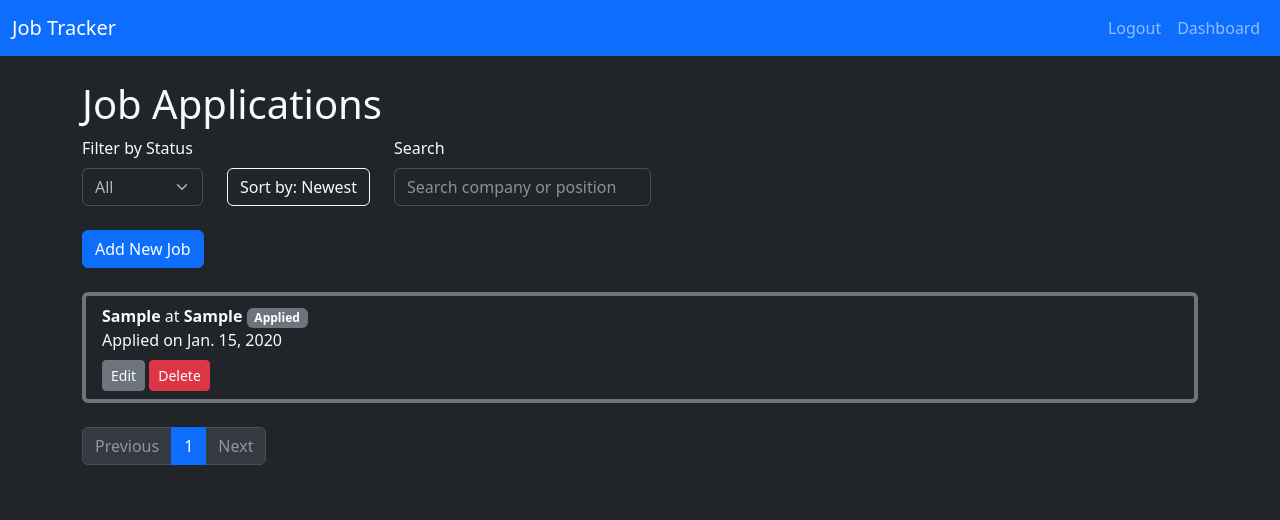
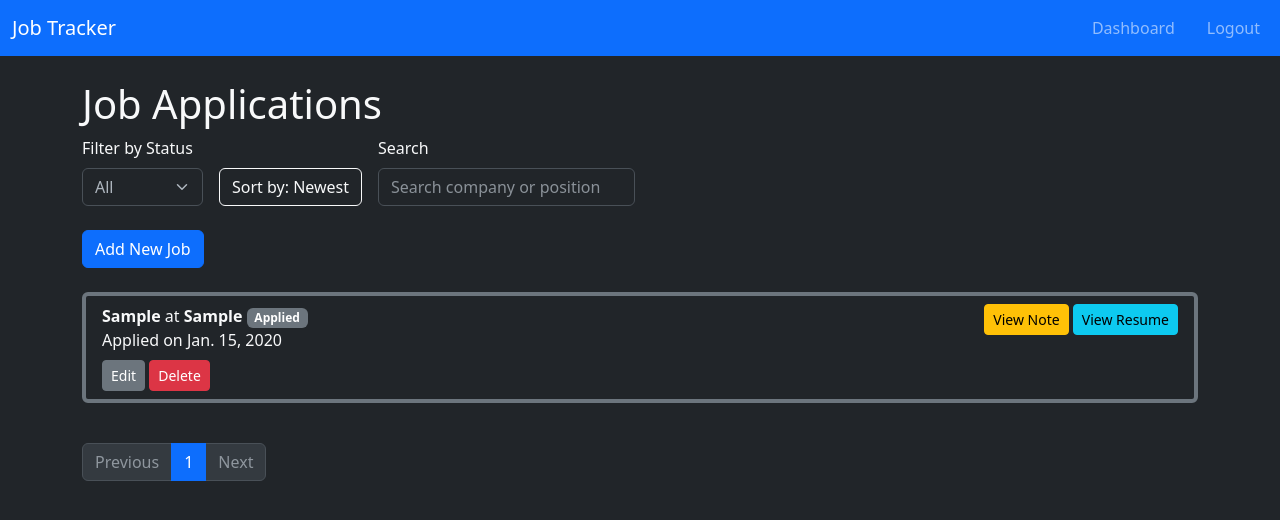
Before and after one commit to ITsFlaviiFTW/job-tracker, a Django app: page / in a window 1280 px wide. Shown: the top 520 px of the page. Run offline with Django 5.2, Linux system fonts and the light colour scheme; a user stored in the database is signed in; tables that the repository leaves empty hold one stand-in row (values such as "Sample post").

Commit message:
added a view note/view resume buttons. slight problem with how viewing the note works, it's like a js alert that shuts down after a couple of seconds and will not let me view the note more than once. also made a couple nice changes to the UI so it looks nicer.

```diff
--- a/jobtracker/templates/jobtracker/base.html
+++ b/jobtracker/templates/jobtracker/base.html
@@ -12,11 +12,11 @@
             <div class="collapse navbar-collapse">
                 <ul class="navbar-nav ms-auto">
                     {% if user.is_authenticated %}
+                        <li class="nav-item me-3">
+                            <a class="nav-link" href="{% url 'dashboard' %}">Dashboard</a>
+                        </li>
                         <li class="nav-item">
                             <a class="nav-link" href="{% url 'logout' %}">Logout</a>
-                        </li>
-                        <li class ="nav-item">
-                            <a class="nav-link" href="{% url 'dashboard' %}"> Dashboard </a>
                         </li>
                     {% else %}
                         <li class="nav-item">
--- a/jobtracker/templates/jobtracker/job_list.html
+++ b/jobtracker/templates/jobtracker/job_list.html
@@ -5,9 +5,9 @@
 {% block content %}
 <h1>Job Applications</h1>
 
-<!-- Filter + Sort Form -->
+<!-- Filter + Sort + Search Form -->
 <form method="get" class="mb-4">
-    <div class="row">
+  <div class="row g-3">
     <div class="col-auto">
       <label for="status" class="form-label">Filter by Status</label>
       <select name="status" class="form-select" onchange="this.form.submit()">
@@ -18,17 +18,11 @@
         <option value="rejected" {% if status_filter == 'rejected' %}selected{% endif %}>Rejected</option>
       </select>
     </div>
-
     <div class="col-auto align-self-end">
-            <!-- toggle sort on submit -->
       <input type="hidden" name="sort" value="{% if sort_order == 'asc' %}desc{% else %}asc{% endif %}">
       <button type="submit" class="btn btn-outline-light">
         Sort by:
-                {% if sort_order == 'asc' %}
-                    Oldest
-                {% else %}
-                    Newest
-                {% endif %}
+        {% if sort_order == 'asc' %}Oldest{% else %}Newest{% endif %}
       </button>
     </div>
     <div class="col-auto">
@@ -40,36 +34,75 @@
   </div>
 </form>
 
-<!-- Add Job Button -->
 <a href="{% url 'job_create' %}" class="btn btn-primary mb-4">Add New Job</a>
 
 <!-- Job List -->
 <ul class="list-group">
   {% for job in jobs %}
-        <li class="list-group-item bg-dark text-light border-start border-4
+    <li class="list-group-item mb-3 bg-dark text-light border-start border-4
         {% if job.status == 'interview' %}border-warning
         {% elif job.status == 'offer' %}border-success
         {% elif job.status == 'rejected' %}border-danger
         {% else %}border-secondary{% endif %}">
+
+      <!-- Top row: title + View Note/Resume -->
+      <div class="d-flex justify-content-between align-items-start">
+        <div>
           <strong>{{ job.position }}</strong> at <strong>{{ job.company }}</strong>
           <span class="badge bg-secondary">{{ job.get_status_display }}</span>
           <div>Applied on {{ job.applied_date }}</div>
+        </div>
+        <div class="text-end">
+          {% if job.notes %}
+            <button class="btn btn-sm btn-warning mb-1"
+                    onclick="toggleNote({{ job.id }})">
+              View Note
+            </button>
+          {% endif %}
+          {% if job.resume %}
+            <a href="{{ job.resume.url }}" target="_blank"
+               class="btn btn-sm btn-info mb-1">
+              View Resume
+            </a>
+          {% endif %}
+        </div>
+      </div>
+
+      <!-- Edit/Delete row -->
       <div class="mt-2">
         <a href="{% url 'job_update' job.pk %}" class="btn btn-sm btn-secondary">Edit</a>
         <a href="{% url 'job_delete' job.pk %}" class="btn btn-sm btn-danger">Delete</a>
       </div>
+
+      <!-- Collapsible Note -->
+      {% if job.notes %}
+        <div id="note-{{ job.id }}" class="alert alert-warning mt-2 d-none">
+          <div class="d-flex justify-content-between">
+            <strong>Note</strong>
+            <button class="btn-close btn-close-white btn-sm"
+                    onclick="toggleNote({{ job.id }})"></button>
+          </div>
+          <p class="mb-0">{{ job.notes }}</p>
+        </div>
+      {% endif %}
+
     </li>
   {% empty %}
     <li class="list-group-item bg-dark text-light">No job applications yet.</li>
   {% endfor %}
 </ul>
 
-<!-- pagination -->
+<!-- Pagination -->
 <nav aria-label="Job pagination" class="mt-4">
   <ul class="pagination">
     {% if page_obj.has_previous %}
       <li class="page-item">
-        <a class="page-link" href="?page={{ page_obj.previous_page_number }}&sort={{ sort_order }}{% if status_filter %}&status={{ status_filter }}{% endif %}{% if search_query %}&search={{ search_query }}{% endif %}">Previous</a>
+        <a class="page-link"
+           href="?page={{ page_obj.previous_page_number }}&sort={{ sort_order }}
+                  {% if status_filter %}&status={{ status_filter }}{% endif %}
+                  {% if search_query %}&search={{ search_query }}{% endif %}">
+          Previous
+        </a>
       </li>
     {% else %}
       <li class="page-item disabled"><span class="page-link">Previous</span></li>
@@ -77,13 +110,23 @@
 
     {% for num in page_obj.paginator.page_range %}
       <li class="page-item {% if page_obj.number == num %}active{% endif %}">
-        <a class="page-link" href="?page={{ num }}&sort={{ sort_order }}{% if status_filter %}&status={{ status_filter }}{% endif %}{% if search_query %}&search={{ search_query }}{% endif %}">{{ num }}</a>
+        <a class="page-link"
+           href="?page={{ num }}&sort={{ sort_order }}
+                  {% if status_filter %}&status={{ status_filter }}{% endif %}
+                  {% if search_query %}&search={{ search_query }}{% endif %}">
+          {{ num }}
+        </a>
       </li>
     {% endfor %}
 
     {% if page_obj.has_next %}
       <li class="page-item">
-        <a class="page-link" href="?page={{ page_obj.previous_page_number }}&sort={{ sort_order }}{% if status_filter %}&status={{ status_filter }}{% endif %}{% if search_query %}&search={{ search_query }}{% endif %}">Next</a>
+        <a class="page-link"
+           href="?page={{ page_obj.next_page_number }}&sort={{ sort_order }}
+                  {% if status_filter %}&status={{ status_filter }}{% endif %}
+                  {% if search_query %}&search={{ search_query }}{% endif %}">
+          Next
+        </a>
       </li>
     {% else %}
       <li class="page-item disabled"><span class="page-link">Next</span></li>
@@ -91,4 +134,11 @@
   </ul>
 </nav>
 
+<!-- Toggle script INSIDE block content -->
+<script>
+  function toggleNote(id) {
+    const el = document.getElementById(`note-${id}`);
+    el.classList.toggle('d-none');
+  }
+</script>
 {% endblock %}
```
Also changed, not shown: 1 other file. Lines whose indentation alone changed are shown as unchanged.
